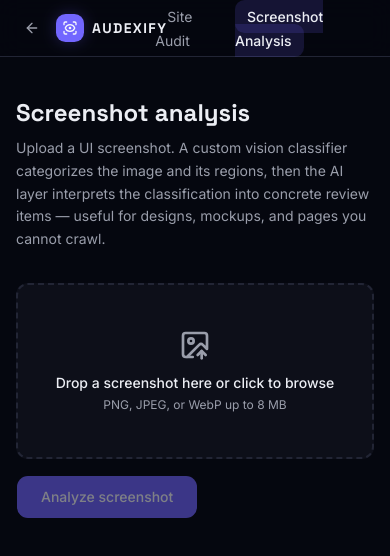
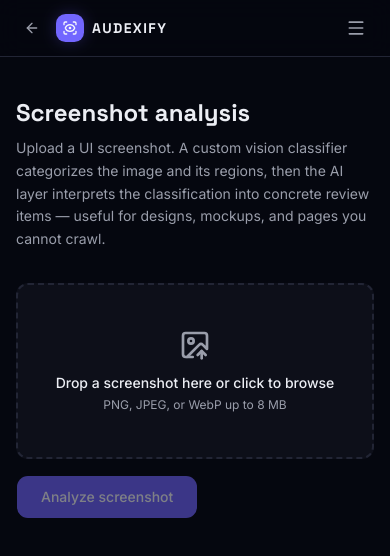
Before and after one commit to MuhammedMazinMH/AUDEXIFY, a Next.js app: page /screenshot in a window 390 px wide. Shown: the top 556 px of the page. Built offline with nearby package versions, Linux system fonts and the light colour scheme.

Commit message:
feat: add mobile menu toggle and navigation panel to SiteHeader component
Co-authored-by: Muhammed Mazin MH <182467273+MuhammedMazinMH@users.noreply.github.com>

```diff
--- a/components/site-header.tsx
+++ b/components/site-header.tsx
@@ -1,8 +1,9 @@
 'use client'
 
+import { useState } from 'react'
 import Link from 'next/link'
 import { usePathname } from 'next/navigation'
-import { ArrowLeft, ScanEye } from 'lucide-react'
+import { ArrowLeft, Menu, ScanEye, X } from 'lucide-react'
 import { cn } from '@/lib/utils'
 
 const NAV_LINKS = [
@@ -19,6 +20,7 @@ export function SiteHeader() {
   const pathname = usePathname()
   const isHome = pathname === '/'
   const pageTitle = PAGE_TITLES[pathname]
+  const [menuOpen, setMenuOpen] = useState(false)
 
   return (
     <header className="sticky top-0 z-40 border-b border-border bg-background/85 backdrop-blur-md">
@@ -48,7 +50,9 @@ export function SiteHeader() {
             </nav>
           )}
         </div>
-        <nav aria-label="Main navigation">
+
+        {/* Desktop navigation */}
+        <nav aria-label="Main navigation" className="hidden sm:block">
           <ul className="flex items-center gap-1">
             {NAV_LINKS.map((link) => {
               const active = pathname === link.href
@@ -58,7 +62,7 @@ export function SiteHeader() {
                     href={link.href}
                     aria-current={active ? 'page' : undefined}
                     className={cn(
-                      'rounded-md px-3 py-2 text-sm transition-colors',
+                      'whitespace-nowrap rounded-md px-3 py-2 text-sm transition-colors',
                       active
                         ? 'bg-primary/15 font-medium text-foreground'
                         : 'text-muted-foreground hover:bg-accent hover:text-foreground',
@@ -71,7 +75,55 @@ export function SiteHeader() {
             })}
           </ul>
         </nav>
+
+        {/* Mobile menu toggle */}
+        <button
+          type="button"
+          onClick={() => setMenuOpen((v) => !v)}
+          aria-expanded={menuOpen}
+          aria-controls="mobile-nav"
+          aria-label={menuOpen ? 'Close menu' : 'Open menu'}
+          className="flex size-9 shrink-0 items-center justify-center rounded-md text-muted-foreground transition-colors hover:bg-accent hover:text-foreground sm:hidden"
+        >
+          {menuOpen ? (
+            <X className="size-5" aria-hidden="true" />
+          ) : (
+            <Menu className="size-5" aria-hidden="true" />
+          )}
+        </button>
       </div>
+
+      {/* Mobile navigation panel */}
+      {menuOpen && (
+        <nav
+          id="mobile-nav"
+          aria-label="Mobile navigation"
+          className="border-t border-border bg-background/95 px-4 pb-3 pt-2 sm:hidden"
+        >
+          <ul className="flex flex-col gap-1">
+            {NAV_LINKS.map((link) => {
+              const active = pathname === link.href
+              return (
+                <li key={link.href}>
+                  <Link
+                    href={link.href}
+                    onClick={() => setMenuOpen(false)}
+                    aria-current={active ? 'page' : undefined}
+                    className={cn(
+                      'block rounded-md px-3 py-2.5 text-sm transition-colors',
+                      active
+                        ? 'bg-primary/15 font-medium text-foreground'
+                        : 'text-muted-foreground hover:bg-accent hover:text-foreground',
+                    )}
+                  >
+                    {link.label}
+                  </Link>
+                </li>
+              )
+            })}
+          </ul>
+        </nav>
+      )}
     </header>
   )
 }
```
